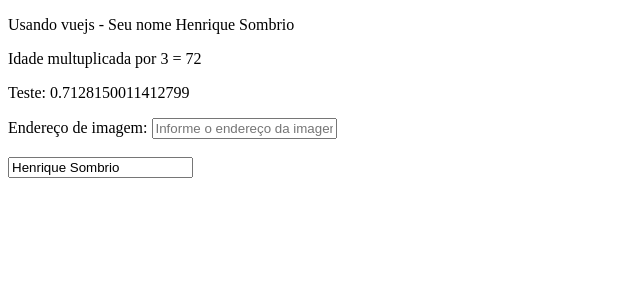
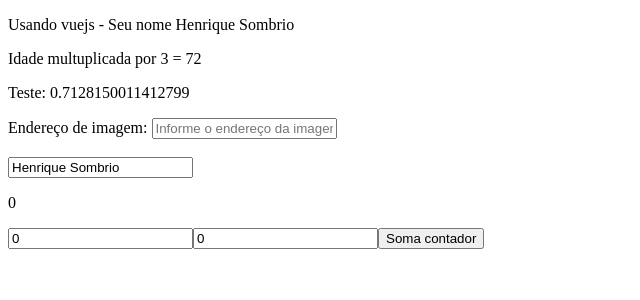
Before and after one commit to HenriqueSombrio/Projeto-VueJs-PWEB, a Vue app: page / in a window 1280 px wide. Shown: the top 300 px of the page, without its empty margins (0-640 px from the left). Built offline with nearby package versions, Linux system fonts and the light colour scheme.

Commit message:
Adicionado contador

```diff
--- a/src/App.vue
+++ b/src/App.vue
@@ -17,6 +17,14 @@
           <div>
             <input type="text" v-bind:value="name" />
           </div>
+          <p>{{resultadoContador}}</p>
+          <input
+          type="text"
+          v-model="contador">
+          <input
+          type="text"
+          v-model="contador2">
+          <button type="button" v-on:click="somar(contador, contador2)">Soma contador</button>
         </div>
       </div>
     </div>
@@ -30,6 +38,9 @@ export default {
       name: "Henrique Sombrio",
       message: "hello word",
       linkMsg: "",
+      contador: 0,
+      contador2: 0,
+      resultadoContador: 0
     };
   },
   methods: {
@@ -39,6 +50,9 @@ export default {
     numberRandom: function () {
       return Math.random();
     },
+    somar(cont1, cont2){
+      this.resultadoContador = parseInt(cont1) + parseInt(cont2);
+    }
   },
 };
 </script>
```
